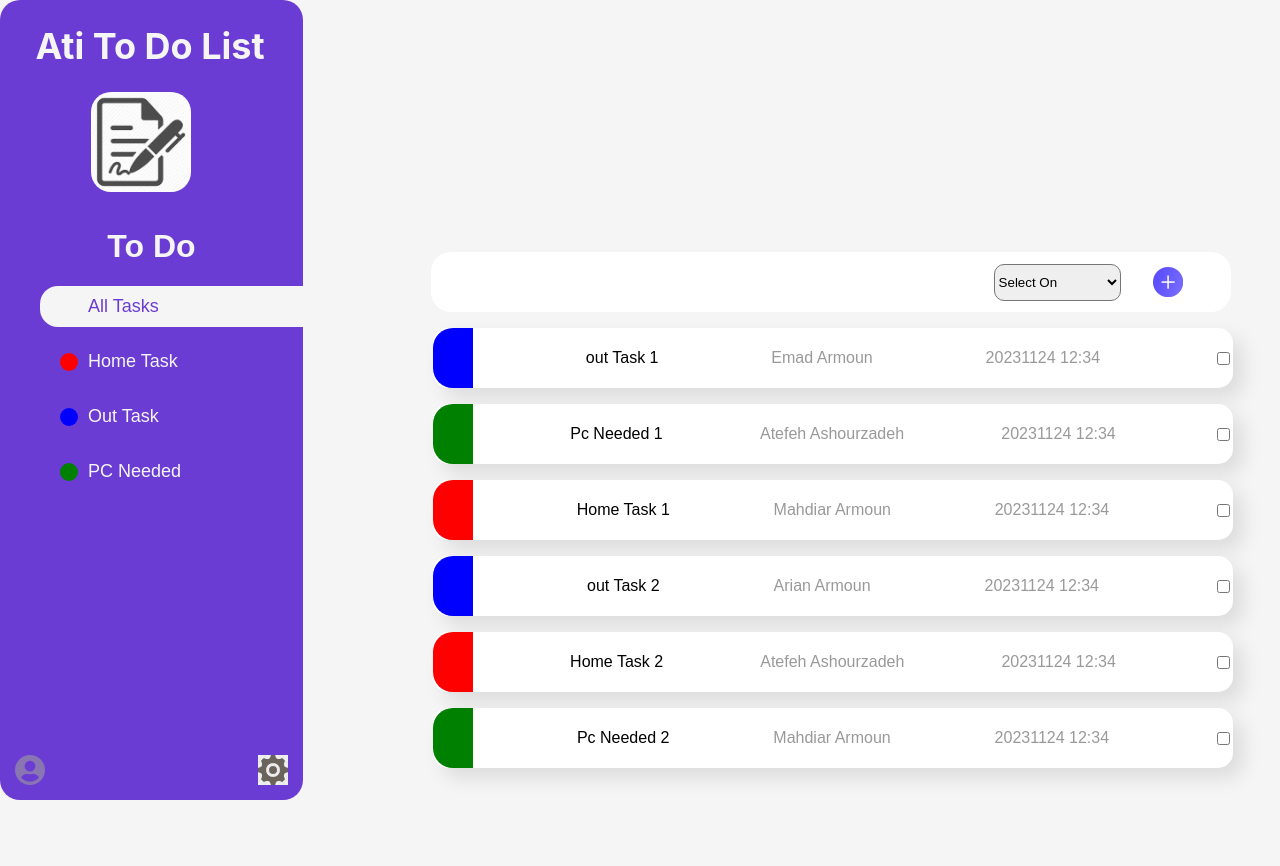
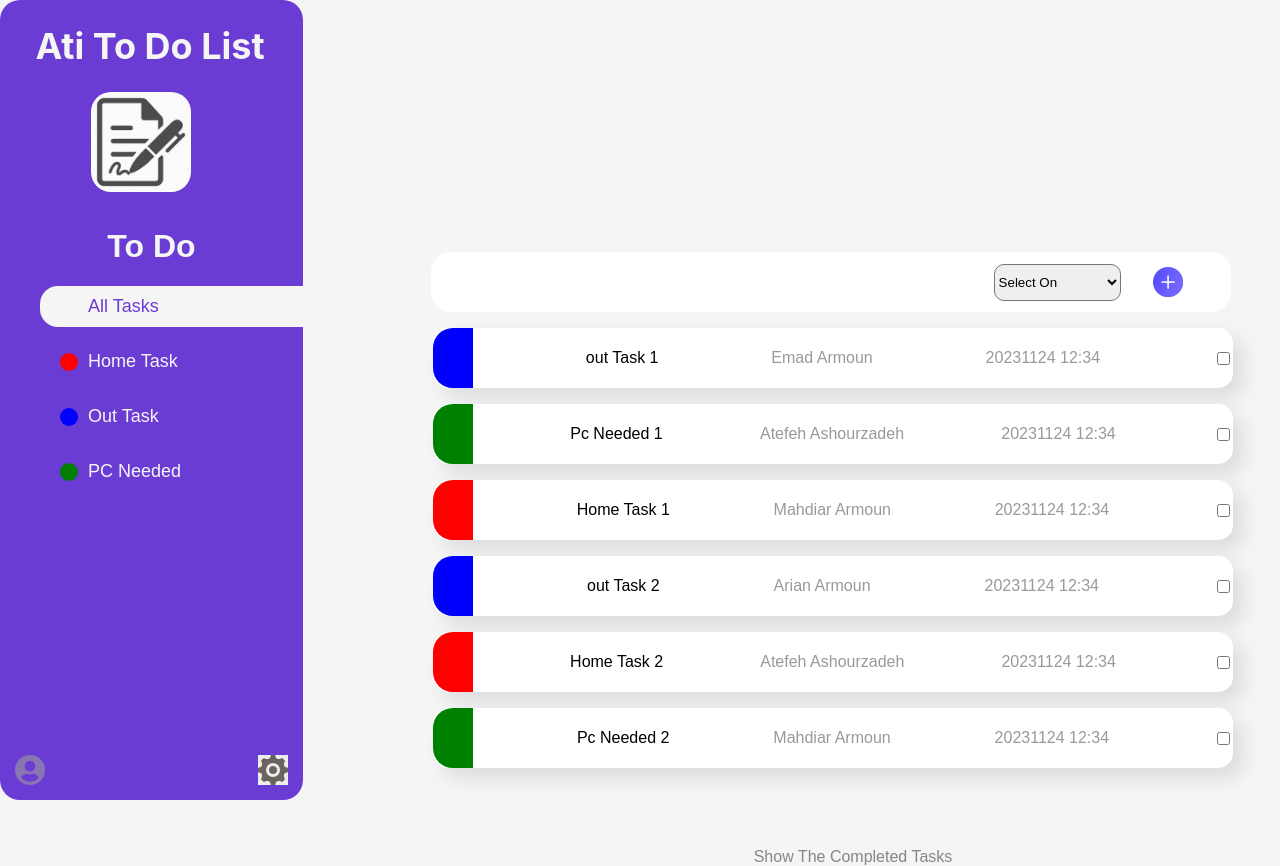
Before and after one commit to Atash1986/ToDoList, a React (Create React App) app: page / in a window 1280 px wide. Before the commit the page ends 800 px from the top, so only its background shows below. Built offline with nearby package versions, Linux system fonts and the light colour scheme.

Commit message:
complete toggle  task done box

```diff
--- a/src/Component/ToDoList.css
+++ b/src/Component/ToDoList.css
@@ -39,3 +39,36 @@
   height: 30px;
   cursor: pointer;
 }
+.textTaskDone {
+  color: #868686;
+  font-size: 16px;
+  cursor: pointer;
+  margin-left: 25%;
+  margin-top: 10%;
+  text-align: center;
+}
+.textTaskDone:hover {
+  font-size: 18px;
+  font-weight: bold;
+  opacity: 1;
+  animation-name: fadeInOpacity;
+  animation-iteration-count: 1;
+  animation-timing-function: ease-in;
+  animation-duration: 2s;
+  border-bottom: 6px solid #e0d5f6;
+  box-shadow: 10px 10px 20px rgba(0, 0, 0, 0.1);
+}
+
+@keyframes fadeInOpacity {
+  0% {
+    opacity: 0;
+  }
+  100% {
+    opacity: 1;
+  }
+}
+.taskDoneItem {
+  padding: 10px;
+
+  margin-top: 10px;
+}
--- a/src/Component/ToDoList.tsx
+++ b/src/Component/ToDoList.tsx
@@ -1,14 +1,15 @@
 import React, { useState, useEffect, MouseEvent } from "react";
 import ToDoItem from "./ToDoItem";
 import "./ToDoList.css";
-import taskItems from "../data/TaskItems";
-import { authorsItems } from "../data/AuthorsItems";
-import { taskItem } from "../types/taskItem";
-import { authors } from "../types/authors";
+import taskItems from "../data/taskItems";
+import { authorsItems } from "../data/authorsItems";
+import { taskItem } from "../types/TaskItem";
+import { authors } from "../types/Authors";
 
 function ToDoList({ activeCategoryId }: { activeCategoryId: number }) {
   const [items, setItems] = useState<taskItem[]>(taskItems);
   const [itemId, setItemId] = useState<number>(-1);
+  const [isDivVisible, setDivVisible] = useState<boolean>(false);
 
   useEffect(() => {
     if (taskItems.length > 0) {
@@ -34,7 +35,9 @@ function ToDoList({ activeCategoryId }: { activeCategoryId: number }) {
       [name]: value,
     }));
   }
-
+  function handleClickDone(event: any) {
+    setDivVisible(!isDivVisible);
+  }
   function handleSelect(event: any) {
     const selectIndex: number = event.target.selectedIndex;
     const authorSelect: authors | undefined = authorsItems.find(
@@ -149,8 +152,24 @@ function ToDoList({ activeCategoryId }: { activeCategoryId: number }) {
                 />
               );
             })}
+          <div onClick={handleClickDone} className="textTaskDone">
+            {isDivVisible ? (
+              <span>Hide The Completed Tasks</span>
+            ) : (
+              <span>Show The Completed Tasks</span>
+            )}
+          </div>
 
-          {items.map((item: taskItem) => {
+          {isDivVisible && (
+            <div className="taskDoneItem">
+              {items
+                .filter(
+                  (item: taskItem) =>
+                    item.isDone &&
+                    (item.categoryId === activeCategoryId ||
+                      activeCategoryId === 0)
+                )
+                .map((item: taskItem) => {
                   if (item.isDone === true) {
                     return (
                       <ToDoItem
@@ -170,6 +189,8 @@ function ToDoList({ activeCategoryId }: { activeCategoryId: number }) {
                     );
                   }
                 })}
+            </div>
+          )}
         </ul>
       </div>
     </div>
```
Lines whose indentation alone changed are shown as unchanged.
